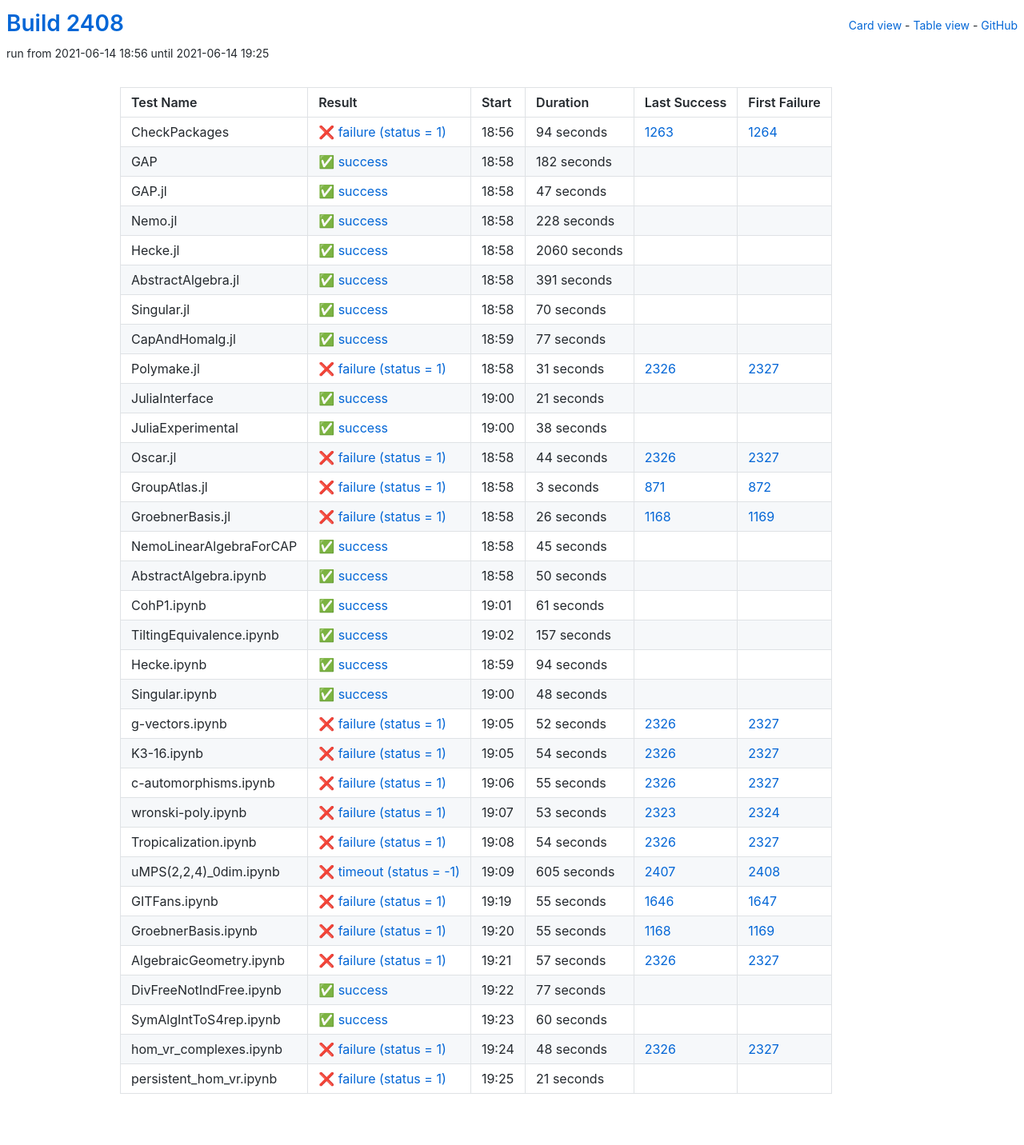
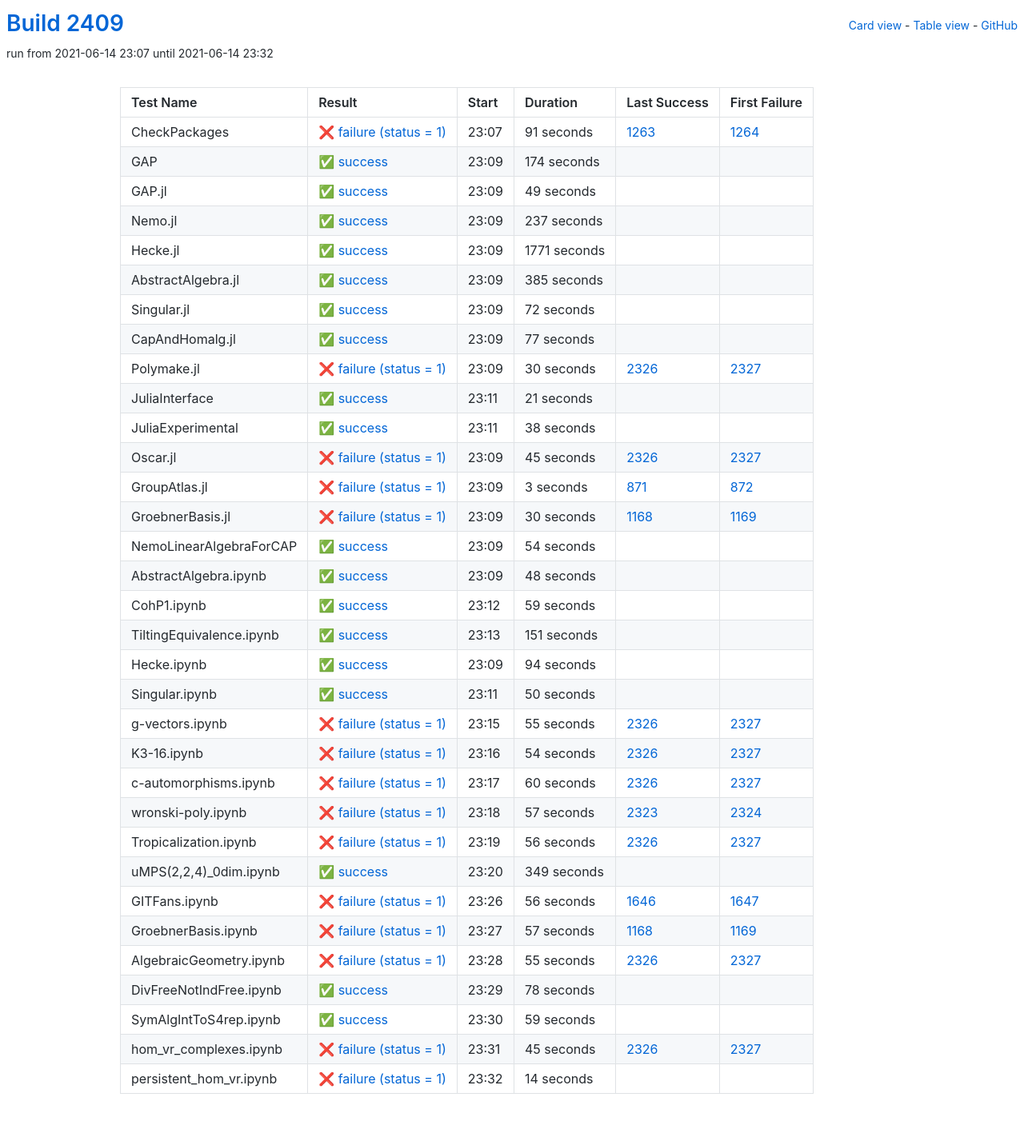
Before and after one commit to oscar-system/oscar-ci-status-stable, a Jekyll site: the page built from table.html, in a window 1280 px wide. Shown: the whole page at 80% size. Built offline with Jekyll 4.4.1, drawn with Linux system fonts in a browser that asks for light colours.

Commit message:
Build #2409

```diff
--- a/_data/ci.yml
+++ b/_data/ci.yml
@@ -1,6 +1,6 @@
 ---
-build: 2408
-build_url: https://oscarci.mathematik.uni-kl.de/job/oscar-stable/2408/
+build: 2409
+build_url: https://oscarci.mathematik.uni-kl.de/job/oscar-stable/2409/
 job: oscar-stable
 organization: oscar-system
 repo: oscar-ci-status-stable
@@ -8,92 +8,92 @@ repourl: https://github.com/oscar-system/oscar-ci-status-stable
 tests:
 - name: CheckPackages
   id: checkpackages
-  log: https://oscarci.mathematik.uni-kl.de/job/oscar-stable/2408/artifact/logs/build-2408/CheckPackages.log
-  start: 2021-06-14 18:56
+  log: https://oscarci.mathematik.uni-kl.de/job/oscar-stable/2409/artifact/logs/build-2409/CheckPackages.log
+  start: 2021-06-14 23:07
   success: false
   exitcode: 1
   status: failure
-  duration: 94
+  duration: 91
   last_success: 1263
   last_success_url: https://oscarci.mathematik.uni-kl.de/job/oscar-stable/1263/
   first_failure: 1264
   first_failure_url: https://oscarci.mathematik.uni-kl.de/job/oscar-stable/1264/
 - name: GAP
   id: gap
-  log: https://oscarci.mathematik.uni-kl.de/job/oscar-stable/2408/artifact/logs/build-2408/GAP.log
-  start: 2021-06-14 18:58
+  log: https://oscarci.mathematik.uni-kl.de/job/oscar-stable/2409/artifact/logs/build-2409/GAP.log
+  start: 2021-06-14 23:09
   success: true
   exitcode: 0
   status: success
-  duration: 182
+  duration: 174
   last_success: false
   last_success_url:
   first_failure: false
   first_failure_url:
 - name: GAP.jl
   id: gap-jl
-  log: https://oscarci.mathematik.uni-kl.de/job/oscar-stable/2408/artifact/logs/build-2408/GAP.jl.log
-  start: 2021-06-14 18:58
+  log: https://oscarci.mathematik.uni-kl.de/job/oscar-stable/2409/artifact/logs/build-2409/GAP.jl.log
+  start: 2021-06-14 23:09
   success: true
   exitcode: 0
   status: success
-  duration: 47
+  duration: 49
   last_success: false
   last_success_url:
   first_failure: false
   first_failure_url:
 - name: Nemo.jl
   id: nemo-jl
-  log: https://oscarci.mathematik.uni-kl.de/job/oscar-stable/2408/artifact/logs/build-2408/Nemo.jl.log
-  start: 2021-06-14 18:58
+  log: https://oscarci.mathematik.uni-kl.de/job/oscar-stable/2409/artifact/logs/build-2409/Nemo.jl.log
+  start: 2021-06-14 23:09
   success: true
   exitcode: 0
   status: success
-  duration: 228
+  duration: 237
   last_success: false
   last_success_url:
   first_failure: false
   first_failure_url:
 - name: Hecke.jl
   id: hecke-jl
-  log: https://oscarci.mathematik.uni-kl.de/job/oscar-stable/2408/artifact/logs/build-2408/Hecke.jl.log
-  start: 2021-06-14 18:58
+  log: https://oscarci.mathematik.uni-kl.de/job/oscar-stable/2409/artifact/logs/build-2409/Hecke.jl.log
+  start: 2021-06-14 23:09
   success: true
   exitcode: 0
   status: success
-  duration: 2060
+  duration: 1771
   last_success: false
   last_success_url:
   first_failure: false
   first_failure_url:
 - name: AbstractAlgebra.jl
   id: abstractalgebra-jl
-  log: https://oscarci.mathematik.uni-kl.de/job/oscar-stable/2408/artifact/logs/build-2408/AbstractAlgebra.jl.log
-  start: 2021-06-14 18:58
+  log: https://oscarci.mathematik.uni-kl.de/job/oscar-stable/2409/artifact/logs/build-2409/AbstractAlgebra.jl.log
+  start: 2021-06-14 23:09
   success: true
   exitcode: 0
   status: success
-  duration: 391
+  duration: 385
   last_success: false
   last_success_url:
   first_failure: false
   first_failure_url:
 - name: Singular.jl
   id: singular-jl
-  log: https://oscarci.mathematik.uni-kl.de/job/oscar-stable/2408/artifact/logs/build-2408/Singular.jl.log
-  start: 2021-06-14 18:58
+  log: https://oscarci.mathematik.uni-kl.de/job/oscar-stable/2409/artifact/logs/build-2409/Singular.jl.log
+  start: 2021-06-14 23:09
   success: true
   exitcode: 0
   status: success
-  duration: 70
+  duration: 72
   last_success: false
   last_success_url:
   first_failure: false
   first_failure_url:
 - name: CapAndHomalg.jl
   id: capandhomalg-jl
-  log: https://oscarci.mathematik.uni-kl.de/job/oscar-stable/2408/artifact/logs/build-2408/CapAndHomalg.jl.log
-  start: 2021-06-14 18:59
+  log: https://oscarci.mathematik.uni-kl.de/job/oscar-stable/2409/artifact/logs/build-2409/CapAndHomalg.jl.log
+  start: 2021-06-14 23:09
   success: true
   exitcode: 0
   status: success
@@ -104,20 +104,20 @@ tests:
   first_failure_url:
 - name: Polymake.jl
   id: polymake-jl
-  log: https://oscarci.mathematik.uni-kl.de/job/oscar-stable/2408/artifact/logs/build-2408/Polymake.jl.log
-  start: 2021-06-14 18:58
+  log: https://oscarci.mathematik.uni-kl.de/job/oscar-stable/2409/artifact/logs/build-2409/Polymake.jl.log
+  start: 2021-06-14 23:09
   success: false
   exitcode: 1
   status: failure
-  duration: 31
+  duration: 30
   last_success: 2326
   last_success_url: https://oscarci.mathematik.uni-kl.de/job/oscar-stable/2326/
   first_failure: 2327
   first_failure_url: https://oscarci.mathematik.uni-kl.de/job/oscar-stable/2327/
 - name: JuliaInterface
   id: juliainterface
-  log: https://oscarci.mathematik.uni-kl.de/job/oscar-stable/2408/artifact/logs/build-2408/JuliaInterface.log
-  start: 2021-06-14 19:00
+  log: https://oscarci.mathematik.uni-kl.de/job/oscar-stable/2409/artifact/logs/build-2409/JuliaInterface.log
+  start: 2021-06-14 23:11
   success: true
   exitcode: 0
   status: success
@@ -128,8 +128,8 @@ tests:
   first_failure_url:
 - name: JuliaExperimental
   id: juliaexperimental
-  log: https://oscarci.mathematik.uni-kl.de/job/oscar-stable/2408/artifact/logs/build-2408/JuliaExperimental.log
-  start: 2021-06-14 19:00
+  log: https://oscarci.mathematik.uni-kl.de/job/oscar-stable/2409/artifact/logs/build-2409/JuliaExperimental.log
+  start: 2021-06-14 23:11
   success: true
   exitcode: 0
   status: success
@@ -140,20 +140,20 @@ tests:
   first_failure_url:
 - name: Oscar.jl
   id: oscar-jl
-  log: https://oscarci.mathematik.uni-kl.de/job/oscar-stable/2408/artifact/logs/build-2408/Oscar.jl.log
-  start: 2021-06-14 18:58
+  log: https://oscarci.mathematik.uni-kl.de/job/oscar-stable/2409/artifact/logs/build-2409/Oscar.jl.log
+  start: 2021-06-14 23:09
   success: false
   exitcode: 1
   status: failure
-  duration: 44
+  duration: 45
   last_success: 2326
   last_success_url: https://oscarci.mathematik.uni-kl.de/job/oscar-stable/2326/
   first_failure: 2327
   first_failure_url: https://oscarci.mathematik.uni-kl.de/job/oscar-stable/2327/
 - name: GroupAtlas.jl
   id: groupatlas-jl
-  log: https://oscarci.mathematik.uni-kl.de/job/oscar-stable/2408/artifact/logs/build-2408/GroupAtlas.jl.log
-  start: 2021-06-14 18:58
+  log: https://oscarci.mathematik.uni-kl.de/job/oscar-stable/2409/artifact/logs/build-2409/GroupAtlas.jl.log
+  start: 2021-06-14 23:09
   success: false
   exitcode: 1
   status: failure
@@ -164,68 +164,68 @@ tests:
   first_failure_url: https://oscarci.mathematik.uni-kl.de/job/oscar-stable/872/
 - name: GroebnerBasis.jl
   id: groebnerbasis-jl
-  log: https://oscarci.mathematik.uni-kl.de/job/oscar-stable/2408/artifact/logs/build-2408/GroebnerBasis.jl.log
-  start: 2021-06-14 18:58
+  log: https://oscarci.mathematik.uni-kl.de/job/oscar-stable/2409/artifact/logs/build-2409/GroebnerBasis.jl.log
+  start: 2021-06-14 23:09
   success: false
   exitcode: 1
   status: failure
-  duration: 26
+  duration: 30
   last_success: 1168
   last_success_url: https://oscarci.mathematik.uni-kl.de/job/oscar-stable/1168/
   first_failure: 1169
   first_failure_url: https://oscarci.mathematik.uni-kl.de/job/oscar-stable/1169/
 - name: NemoLinearAlgebraForCAP
   id: nemolinearalgebraforcap
-  log: https://oscarci.mathematik.uni-kl.de/job/oscar-stable/2408/artifact/logs/build-2408/NemoLinearAlgebraForCAP.log
-  start: 2021-06-14 18:58
+  log: https://oscarci.mathematik.uni-kl.de/job/oscar-stable/2409/artifact/logs/build-2409/NemoLinearAlgebraForCAP.log
+  start: 2021-06-14 23:09
   success: true
   exitcode: 0
   status: success
-  duration: 45
+  duration: 54
   last_success: false
   last_success_url:
   first_failure: false
   first_failure_url:
 - name: AbstractAlgebra.ipynb
   id: abstractalgebra-ipynb
-  log: https://oscarci.mathematik.uni-kl.de/job/oscar-stable/2408/artifact/logs/build-2408/AbstractAlgebra.ipynb.log
-  start: 2021-06-14 18:58
+  log: https://oscarci.mathematik.uni-kl.de/job/oscar-stable/2409/artifact/logs/build-2409/AbstractAlgebra.ipynb.log
+  start: 2021-06-14 23:09
   success: true
   exitcode: 0
   status: success
-  duration: 50
+  duration: 48
   last_success: false
   last_success_url:
   first_failure: false
   first_failure_url:
 - name: CohP1.ipynb
   id: cohp1-ipynb
-  log: https://oscarci.mathematik.uni-kl.de/job/oscar-stable/2408/artifact/logs/build-2408/CohP1.ipynb.log
-  start: 2021-06-14 19:01
+  log: https://oscarci.mathematik.uni-kl.de/job/oscar-stable/2409/artifact/logs/build-2409/CohP1.ipynb.log
+  start: 2021-06-14 23:12
   success: true
   exitcode: 0
   status: success
-  duration: 61
+  duration: 59
   last_success: false
   last_success_url:
   first_failure: false
   first_failure_url:
 - name: TiltingEquivalence.ipynb
   id: tiltingequivalence-ipynb
-  log: https://oscarci.mathematik.uni-kl.de/job/oscar-stable/2408/artifact/logs/build-2408/TiltingEquivalence.ipynb.log
-  start: 2021-06-14 19:02
+  log: https://oscarci.mathematik.uni-kl.de/job/oscar-stable/2409/artifact/logs/build-2409/TiltingEquivalence.ipynb.log
+  start: 2021-06-14 23:13
   success: true
   exitcode: 0
   status: success
-  duration: 157
+  duration: 151
   last_success: false
   last_success_url:
   first_failure: false
   first_failure_url:
 - name: Hecke.ipynb
   id: hecke-ipynb
-  log: https://oscarci.mathematik.uni-kl.de/job/oscar-stable/2408/artifact/logs/build-2408/Hecke.ipynb.log
-  start: 2021-06-14 18:59
+  log: https://oscarci.mathematik.uni-kl.de/job/oscar-stable/2409/artifact/logs/build-2409/Hecke.ipynb.log
+  start: 2021-06-14 23:09
   success: true
   exitcode: 0
   status: success
@@ -236,32 +236,32 @@ tests:
   first_failure_url:
 - name: Singular.ipynb
   id: singular-ipynb
-  log: https://oscarci.mathematik.uni-kl.de/job/oscar-stable/2408/artifact/logs/build-2408/Singular.ipynb.log
-  start: 2021-06-14 19:00
+  log: https://oscarci.mathematik.uni-kl.de/job/oscar-stable/2409/artifact/logs/build-2409/Singular.ipynb.log
+  start: 2021-06-14 23:11
   success: true
   exitcode: 0
   status: success
-  duration: 48
+  duration: 50
   last_success: false
   last_success_url:
   first_failure: false
   first_failure_url:
 - name: g-vectors.ipynb
   id: g-vectors-ipynb
-  log: https://oscarci.mathematik.uni-kl.de/job/oscar-stable/2408/artifact/logs/build-2408/g-vectors.ipynb.log
-  start: 2021-06-14 19:05
+  log: https://oscarci.mathematik.uni-kl.de/job/oscar-stable/2409/artifact/logs/build-2409/g-vectors.ipynb.log
+  start: 2021-06-14 23:15
   success: false
   exitcode: 1
   status: failure
-  duration: 52
+  duration: 55
   last_success: 2326
   last_success_url: https://oscarci.mathematik.uni-kl.de/job/oscar-stable/2326/
   first_failure: 2327
   first_failure_url: https://oscarci.mathematik.uni-kl.de/job/oscar-stable/2327/
 - name: K3-16.ipynb
   id: k3-16-ipynb
-  log: https://oscarci.mathematik.uni-kl.de/job/oscar-stable/2408/artifact/logs/build-2408/K3-16.ipynb.log
-  start: 2021-06-14 19:05
+  log: https://oscarci.mathematik.uni-kl.de/job/oscar-stable/2409/artifact/logs/build-2409/K3-16.ipynb.log
+  start: 2021-06-14 23:16
   success: false
   exitcode: 1
   status: failure
@@ -272,8 +272,80 @@ tests:
   first_failure_url: https://oscarci.mathematik.uni-kl.de/job/oscar-stable/2327/
 - name: c-automorphisms.ipynb
   id: c-automorphisms-ipynb
-  log: https://oscarci.mathematik.uni-kl.de/job/oscar-stable/2408/artifact/logs/build-2408/c-automorphisms.ipynb.log
-  start: 2021-06-14 19:06
+  log: https://oscarci.mathematik.uni-kl.de/job/oscar-stable/2409/artifact/logs/build-2409/c-automorphisms.ipynb.log
+  start: 2021-06-14 23:17
+  success: false
+  exitcode: 1
+  status: failure
+  duration: 60
+  last_success: 2326
+  last_success_url: https://oscarci.mathematik.uni-kl.de/job/oscar-stable/2326/
+  first_failure: 2327
+  first_failure_url: https://oscarci.mathematik.uni-kl.de/job/oscar-stable/2327/
+- name: wronski-poly.ipynb
+  id: wronski-poly-ipynb
+  log: https://oscarci.mathematik.uni-kl.de/job/oscar-stable/2409/artifact/logs/build-2409/wronski-poly.ipynb.log
+  start: 2021-06-14 23:18
+  success: false
+  exitcode: 1
+  status: failure
+  duration: 57
+  last_success: 2323
+  last_success_url: https://oscarci.mathematik.uni-kl.de/job/oscar-stable/2323/
+  first_failure: 2324
+  first_failure_url: https://oscarci.mathematik.uni-kl.de/job/oscar-stable/2324/
+- name: Tropicalization.ipynb
+  id: tropicalization-ipynb
+  log: https://oscarci.mathematik.uni-kl.de/job/oscar-stable/2409/artifact/logs/build-2409/Tropicalization.ipynb.log
+  start: 2021-06-14 23:19
+  success: false
+  exitcode: 1
+  status: failure
+  duration: 56
+  last_success: 2326
+  last_success_url: https://oscarci.mathematik.uni-kl.de/job/oscar-stable/2326/
+  first_failure: 2327
+  first_failure_url: https://oscarci.mathematik.uni-kl.de/job/oscar-stable/2327/
+- name: uMPS(2,2,4)_0dim.ipynb
+  id: umps-2-2-4-0dim-ipynb
+  log: https://oscarci.mathematik.uni-kl.de/job/oscar-stable/2409/artifact/logs/build-2409/uMPS-2-2-4-_0dim.ipynb.log
+  start: 2021-06-14 23:20
+  success: true
+  exitcode: 0
+  status: success
+  duration: 349
+  last_success: false
+  last_success_url:
+  first_failure: false
+  first_failure_url:
+- name: GITFans.ipynb
+  id: gitfans-ipynb
+  log: https://oscarci.mathematik.uni-kl.de/job/oscar-stable/2409/artifact/logs/build-2409/GITFans.ipynb.log
+  start: 2021-06-14 23:26
+  success: false
+  exitcode: 1
+  status: failure
+  duration: 56
+  last_success: 1646
+  last_success_url: https://oscarci.mathematik.uni-kl.de/job/oscar-stable/1646/
+  first_failure: 1647
+  first_failure_url: https://oscarci.mathematik.uni-kl.de/job/oscar-stable/1647/
+- name: GroebnerBasis.ipynb
+  id: groebnerbasis-ipynb
+  log: https://oscarci.mathematik.uni-kl.de/job/oscar-stable/2409/artifact/logs/build-2409/GroebnerBasis.ipynb.log
+  start: 2021-06-14 23:27
+  success: false
+  exitcode: 1
+  status: failure
+  duration: 57
+  last_success: 1168
+  last_success_url: https://oscarci.mathematik.uni-kl.de/job/oscar-stable/1168/
+  first_failure: 1169
+  first_failure_url: https://oscarci.mathematik.uni-kl.de/job/oscar-stable/1169/
+- name: AlgebraicGeometry.ipynb
+  id: algebraicgeometry-ipynb
+  log: https://oscarci.mathematik.uni-kl.de/job/oscar-stable/2409/artifact/logs/build-2409/AlgebraicGeometry.ipynb.log
+  start: 2021-06-14 23:28
   success: false
   exitcode: 1
   status: failure
@@ -282,122 +354,50 @@ tests:
   last_success_url: https://oscarci.mathematik.uni-kl.de/job/oscar-stable/2326/
   first_failure: 2327
   first_failure_url: https://oscarci.mathematik.uni-kl.de/job/oscar-stable/2327/
-- name: wronski-poly.ipynb
-  id: wronski-poly-ipynb
-  log: https://oscarci.mathematik.uni-kl.de/job/oscar-stable/2408/artifact/logs/build-2408/wronski-poly.ipynb.log
-  start: 2021-06-14 19:07
-  success: false
-  exitcode: 1
-  status: failure
-  duration: 53
-  last_success: 2323
-  last_success_url: https://oscarci.mathematik.uni-kl.de/job/oscar-stable/2323/
-  first_failure: 2324
-  first_failure_url: https://oscarci.mathematik.uni-kl.de/job/oscar-stable/2324/
-- name: Tropicalization.ipynb
-  id: tropicalization-ipynb
-  log: https://oscarci.mathematik.uni-kl.de/job/oscar-stable/2408/artifact/logs/build-2408/Tropicalization.ipynb.log
-  start: 2021-06-14 19:08
-  success: false
-  exitcode: 1
-  status: failure
-  duration: 54
-  last_success: 2326
-  last_success_url: https://oscarci.mathematik.uni-kl.de/job/oscar-stable/2326/
-  first_failure: 2327
-  first_failure_url: https://oscarci.mathematik.uni-kl.de/job/oscar-stable/2327/
-- name: uMPS(2,2,4)_0dim.ipynb
-  id: umps-2-2-4-0dim-ipynb
-  log: https://oscarci.mathematik.uni-kl.de/job/oscar-stable/2408/artifact/logs/build-2408/uMPS-2-2-4-_0dim.ipynb.log
-  start: 2021-06-14 19:09
-  success: false
-  exitcode: -1
-  status: timeout
-  duration: 605
-  last_success: 2407
-  last_success_url: https://oscarci.mathematik.uni-kl.de/job/oscar-stable/2407/
-  first_failure: 2408
-  first_failure_url: https://oscarci.mathematik.uni-kl.de/job/oscar-stable/2408/
-- name: GITFans.ipynb
-  id: gitfans-ipynb
-  log: https://oscarci.mathematik.uni-kl.de/job/oscar-stable/2408/artifact/logs/build-2408/GITFans.ipynb.log
-  start: 2021-06-14 19:19
-  success: false
-  exitcode: 1
-  status: failure
-  duration: 55
-  last_success: 1646
-  last_success_url: https://oscarci.mathematik.uni-kl.de/job/oscar-stable/1646/
-  first_failure: 1647
-  first_failure_url: https://oscarci.mathematik.uni-kl.de/job/oscar-stable/1647/
-- name: GroebnerBasis.ipynb
-  id: groebnerbasis-ipynb
-  log: https://oscarci.mathematik.uni-kl.de/job/oscar-stable/2408/artifact/logs/build-2408/GroebnerBasis.ipynb.log
-  start: 2021-06-14 19:20
-  success: false
-  exitcode: 1
-  status: failure
-  duration: 55
-  last_success: 1168
-  last_success_url: https://oscarci.mathematik.uni-kl.de/job/oscar-stable/1168/
-  first_failure: 1169
-  first_failure_url: https://oscarci.mathematik.uni-kl.de/job/oscar-stable/1169/
-- name: AlgebraicGeometry.ipynb
-  id: algebraicgeometry-ipynb
-  log: https://oscarci.mathematik.uni-kl.de/job/oscar-stable/2408/artifact/logs/build-2408/AlgebraicGeometry.ipynb.log
-  start: 2021-06-14 19:21
-  success: false
-  exitcode: 1
-  status: failure
-  duration: 57
-  last_success: 2326
-  last_success_url: https://oscarci.mathematik.uni-kl.de/job/oscar-stable/2326/
-  first_failure: 2327
-  first_failure_url: https://oscarci.mathematik.uni-kl.de/job/oscar-stable/2327/
 - name: DivFreeNotIndFree.ipynb
   id: divfreenotindfree-ipynb
-  log: https://oscarci.mathematik.uni-kl.de/job/oscar-stable/2408/artifact/logs/build-2408/DivFreeNotIndFree.ipynb.log
-  start: 2021-06-14 19:22
+  log: https://oscarci.mathematik.uni-kl.de/job/oscar-stable/2409/artifact/logs/build-2409/DivFreeNotIndFree.ipynb.log
+  start: 2021-06-14 23:29
   success: true
   exitcode: 0
   status: success
-  duration: 77
+  duration: 78
   last_success: false
   last_success_url:
   first_failure: false
   first_failure_url:
 - name: SymAlgIntToS4rep.ipynb
   id: symalginttos4rep-ipynb
-  log: https://oscarci.mathematik.uni-kl.de/job/oscar-stable/2408/artifact/logs/build-2408/SymAlgIntToS4rep.ipynb.log
-  start: 2021-06-14 19:23
+  log: https://oscarci.mathematik.uni-kl.de/job/oscar-stable/2409/artifact/logs/build-2409/SymAlgIntToS4rep.ipynb.log
+  start: 2021-06-14 23:30
   success: true
   exitcode: 0
   status: success
-  duration: 60
+  duration: 59
   last_success: false
   last_success_url:
   first_failure: false
   first_failure_url:
 - name: hom_vr_complexes.ipynb
   id: hom-vr-complexes-ipynb
-  log: https://oscarci.mathematik.uni-kl.de/job/oscar-stable/2408/artifact/logs/build-2408/hom_vr_complexes.ipynb.log
-  start: 2021-06-14 19:24
+  log: https://oscarci.mathematik.uni-kl.de/job/oscar-stable/2409/artifact/logs/build-2409/hom_vr_complexes.ipynb.log
+  start: 2021-06-14 23:31
   success: false
   exitcode: 1
   status: failure
-  duration: 48
+  duration: 45
   last_success: 2326
   last_success_url: https://oscarci.mathematik.uni-kl.de/job/oscar-stable/2326/
   first_failure: 2327
   first_failure_url: https://oscarci.mathematik.uni-kl.de/job/oscar-stable/2327/
 - name: persistent_hom_vr.ipynb
   id: persistent-hom-vr-ipynb
-  log: https://oscarci.mathematik.uni-kl.de/job/oscar-stable/2408/artifact/logs/build-2408/persistent_hom_vr.ipynb.log
-  start: 2021-06-14 19:25
+  log: https://oscarci.mathematik.uni-kl.de/job/oscar-stable/2409/artifact/logs/build-2409/persistent_hom_vr.ipynb.log
+  start: 2021-06-14 23:32
   success: false
   exitcode: 1
   status: failure
-  duration: 21
+  duration: 14
   last_success: false
   last_success_url:
   first_failure: false
```
Also changed, not shown: README.md.
